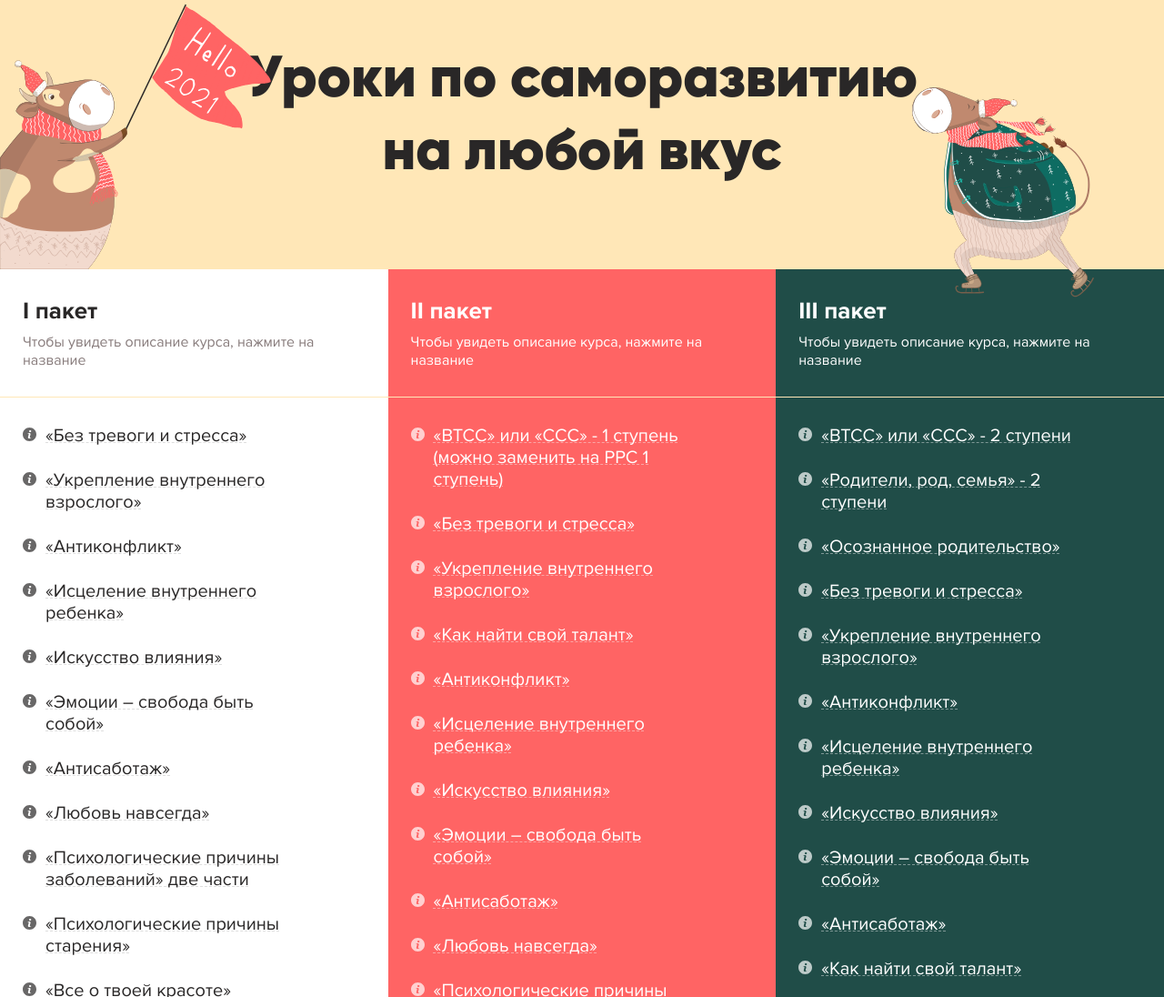
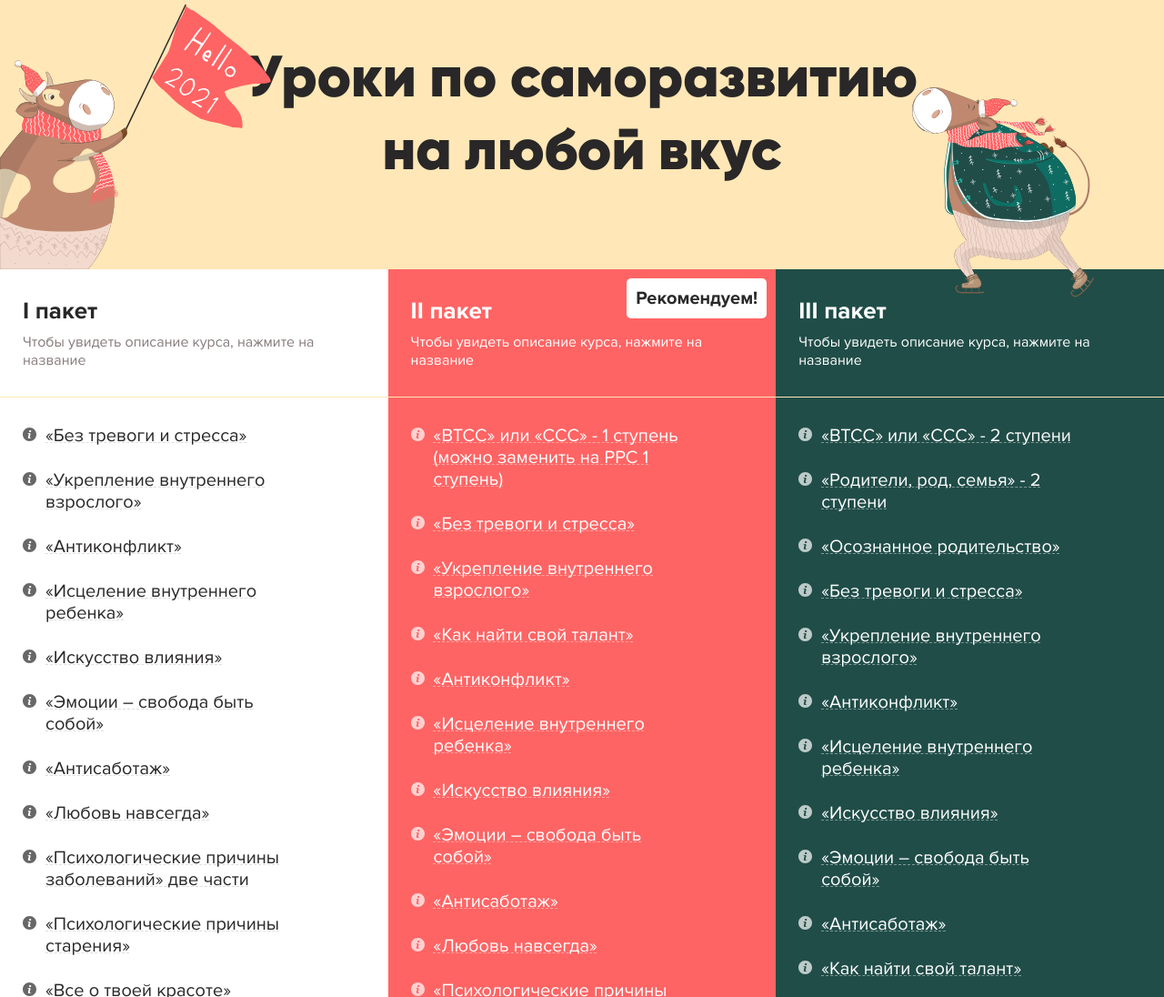
Before and after one commit to littldude/sale, a plain HTML site: page index.html in a window 1280 px wide. Shown: the part 1425-2521 px from the top of the page at 91% size. Drawn offline with nearby package versions, Linux system fonts and the light colour scheme; a script that the page names is missing.

Commit message:
decided to add new element

```diff
--- a/index.html
+++ b/index.html
@@ -298,6 +298,10 @@
             <div class="package__item">
                 <img class="package__img package__img--red" src="img/animal-2.svg" alt="Бычок" loading="lazy">
                 <div class="package__item--header">
+                    <div class="mostpop">
+                        Рекомендуем!
+                    </div>
+                    <!-- /.mostpop -->
                     <h4 class="package__item--header__title white">II пакет</h4>
                     <!-- /.package__item-header__title -->
                     <small class="white">Чтобы увидеть описание курса, нажмите на название</small>
--- a/scss/style.scss
+++ b/scss/style.scss
@@ -194,6 +194,19 @@ li {
 	svg {
 		fill: #FFE7B7;
 	}
+}
+.mostpop {
+    display: block;
+    position: absolute;
+    top: 10px;
+    right: 10px;
+    padding: 10px;
+    background: #ffffff;
+    text-align: center;
+    border-radius: 5px;
+    color: #292929;
+    font-size: 20px;
+    font-weight: 900;
 }
 .intro {
 	position: relative;
@@ -334,6 +347,7 @@ li {
 		    -ms-flex-direction: column;
 		        flex-direction: column;
 		&--header {
+            position: relative;
 			font-family: 'ProximaNova';
 			padding: 45px 10px 50px 85px;
 			border-bottom: 1px solid #FFE7B7;
@@ -1382,7 +1396,11 @@ li {
 		height: 50px;
 		font-size: 18px;
 		padding: 12px 0;
-	}
+    }
+    .mostpop {
+        color: #292929;
+        font-size: 18px;
+    }
 }
 @media (max-width: 375px) {
 	.intro-timer__title--mobile {
@@ -1463,7 +1481,13 @@ li {
 	}
 	.modal__inf {
 		padding: 30px 10px 40px 10px;
-	}
+    }
+    .mostpop {
+        top: 5px;
+        right: 5px;
+        font-size: 16px;
+    }
+
 }
 @media (max-width: 320px) {
 	.intro {
```
Also changed, not shown: css/style.css.
